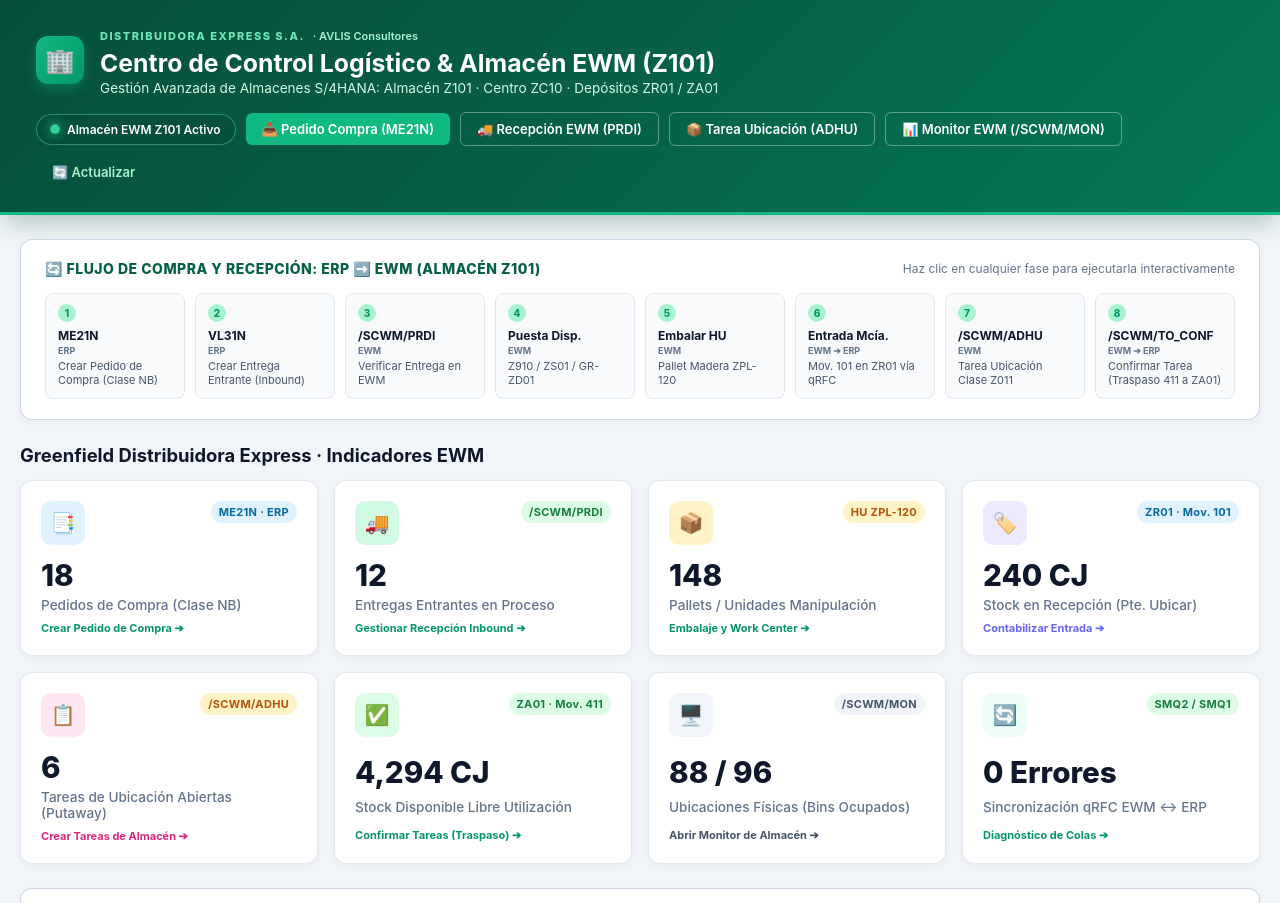
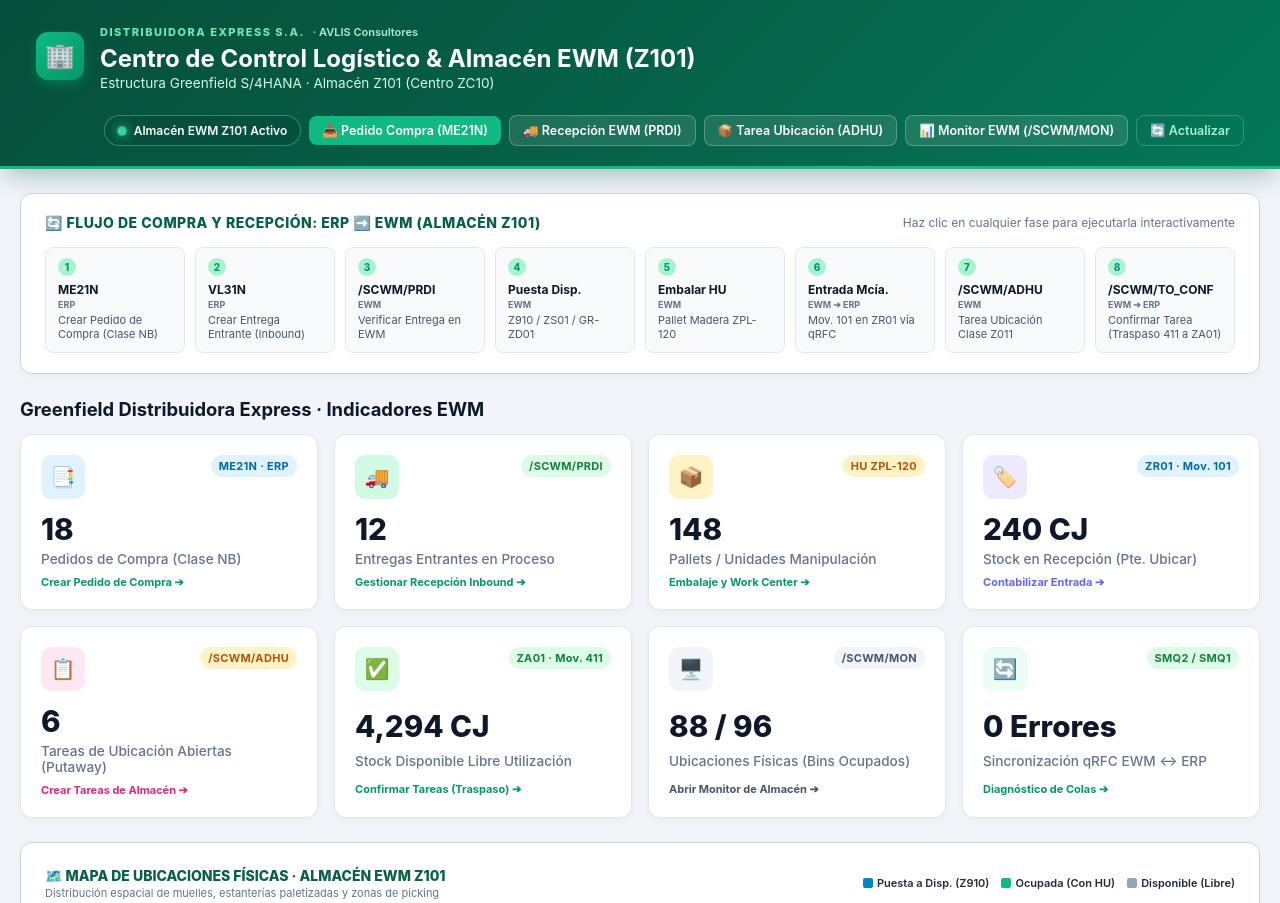
Before and after one commit to fuentescra1002-png/Prueba-Greenfield, a plain HTML site: page kit_apps_EWM/zewm_dashboard/webapp/index.html in a window 1280 px wide. Shown: the top 903 px of the page. Drawn offline with Linux system fonts and the light colour scheme.

Commit message:
Diseno: Alineacion derecha de botones en la cabecera EWM identica a SD

```diff
--- a/kit_apps_EWM/zewm_dashboard/webapp/index.html
+++ b/kit_apps_EWM/zewm_dashboard/webapp/index.html
@@ -11,53 +11,75 @@
         /* HERO HEADER */
         .hero {
             background: linear-gradient(135deg, #064e3b 0%, #065f46 45%, #047857 100%);
-            padding: 24px 36px;
+            padding: 20px 36px;
             color: #ffffff;
             border-bottom: 3px solid #10b981;
             display: flex;
             justify-content: space-between;
             align-items: center;
-            flex-wrap: wrap;
+            gap: 20px;
+            box-shadow: 0 10px 25px -5px rgba(6, 78, 59, 0.35);
+        }
+        .hero-left {
+            display: flex;
+            align-items: center;
             gap: 16px;
-            box-shadow: 0 10px 25px -5px rgba(6, 78, 59, 0.35);
-        }
-        .hero-left { display: flex; align-items: center; gap: 16px; }
+            flex-shrink: 0;
+        }
         .hero-logo {
             width: 48px; height: 48px; border-radius: 12px;
             background: linear-gradient(135deg, #10b981, #059669);
             display: flex; align-items: center; justify-content: center;
             font-size: 24px; box-shadow: 0 4px 12px rgba(16, 185, 129, 0.35);
+            flex-shrink: 0;
         }
         .company-pill { font-size: 11px; font-weight: 800; letter-spacing: 1.5px; color: #6ee7b7; text-transform: uppercase; }
         .partner-pill { font-size: 11px; font-weight: 600; color: #a7f3d0; margin-left: 8px; }
-        .hero-title { font-size: 1.55rem; font-weight: 700; margin: 4px 0 2px 0; }
-        .hero-sub { font-size: 0.85rem; color: #d1fae5; }
-
-        .hero-actions { display: flex; align-items: center; gap: 10px; flex-wrap: wrap; }
+        .hero-title { font-size: 1.5rem; font-weight: 700; margin: 4px 0 2px 0; white-space: nowrap; }
+        .hero-sub { font-size: 0.85rem; color: #d1fae5; white-space: nowrap; }
+
+        .hero-actions {
+            display: flex;
+            align-items: center;
+            justify-content: flex-end;
+            gap: 8px;
+            margin-left: auto;
+            flex-shrink: 0;
+            flex-wrap: nowrap;
+        }
         .status-pill {
             background: rgba(6, 78, 59, 0.7);
             border: 1px solid rgba(110, 231, 183, 0.4);
-            padding: 7px 14px;
+            padding: 7px 13px;
             border-radius: 20px;
             display: flex; align-items: center; gap: 8px; font-size: 12px; font-weight: 600;
+            white-space: nowrap;
+            flex-shrink: 0;
         }
         .live-dot {
             width: 8px; height: 8px; border-radius: 50%; background: #34d399;
             box-shadow: 0 0 10px #34d399; animation: pulse 2s infinite;
+            flex-shrink: 0;
         }
         @keyframes pulse { 0% { transform: scale(0.95); opacity: 0.7; } 50% { transform: scale(1.2); opacity: 1; } 100% { transform: scale(0.95); opacity: 0.7; } }
 
         .btn {
-            padding: 8px 16px; border-radius: 6px; font-size: 13px; font-weight: 600;
+            padding: 7px 13px; border-radius: 8px; font-size: 12.5px; font-weight: 600;
             cursor: pointer; transition: all 0.2s ease; display: inline-flex;
-            align-items: center; gap: 8px; border: none; text-decoration: none;
+            align-items: center; gap: 6px; border: none; text-decoration: none;
+            white-space: nowrap;
         }
         .btn-primary { background: #10b981; color: #ffffff; }
-        .btn-primary:hover { background: #059669; }
-        .btn-outline { background: transparent; color: #ffffff; border: 1px solid rgba(255, 255, 255, 0.35); }
-        .btn-outline:hover { background: rgba(255, 255, 255, 0.15); border-color: #ffffff; }
-        .btn-ghost { background: transparent; color: #a7f3d0; border: none; }
-        .btn-ghost:hover { color: #ffffff; }
+        .btn-primary:hover { background: #059669; transform: translateY(-1px); }
+        .btn-outline { background: rgba(255, 255, 255, 0.1); border: 1px solid rgba(255, 255, 255, 0.25); color: #ffffff; }
+        .btn-outline:hover { background: rgba(255, 255, 255, 0.2); }
+        .btn-ghost { background: transparent; border: 1px solid rgba(255, 255, 255, 0.2); color: #a7f3d0; }
+        .btn-ghost:hover { background: rgba(255, 255, 255, 0.15); color: #ffffff; }
+
+        @media (max-width: 1350px) {
+            .hero { flex-wrap: wrap; }
+            .hero-actions { width: 100%; justify-content: flex-end; margin-top: 4px; }
+        }
 
         /* CONTAINER */
         .container { max-width: 1380px; margin: 24px auto; padding: 0 20px; }
@@ -275,7 +297,7 @@
             <div>
                 <div><span class="company-pill">Distribuidora Express S.A.</span><span class="partner-pill">· AVLIS Consultores</span></div>
                 <h1 class="hero-title">Centro de Control Logístico &amp; Almacén EWM (Z101)</h1>
-                <p class="hero-sub">Gestión Avanzada de Almacenes S/4HANA: Almacén Z101 · Centro ZC10 · Depósitos ZR01 / ZA01</p>
+                <p class="hero-sub">Estructura Greenfield S/4HANA · Almacén Z101 (Centro ZC10)</p>
             </div>
         </div>
 
@@ -971,14 +993,6 @@
             a.click();
             document.body.removeChild(a);
             showToast("📥 Exportado reporte de tabla " + currentActiveTab.toUpperCase() + " a CSV");
-        }
-            var a = document.createElement("a");
-            a.href = URL.createObjectURL(blob);
-            a.download = "EWM_Z101_Stock_" + new Date().toISOString().split('T')[0] + ".csv";
-            document.body.appendChild(a);
-            a.click();
-            document.body.removeChild(a);
-            showToast("📥 Exportado reporte de stock EWM a CSV");
         }
 
         // ================================================================
```
Also changed, not shown: kit_apps_EWM/zewm_dashboard/webapp/standalone_preview.html (+40 -18 lines).
